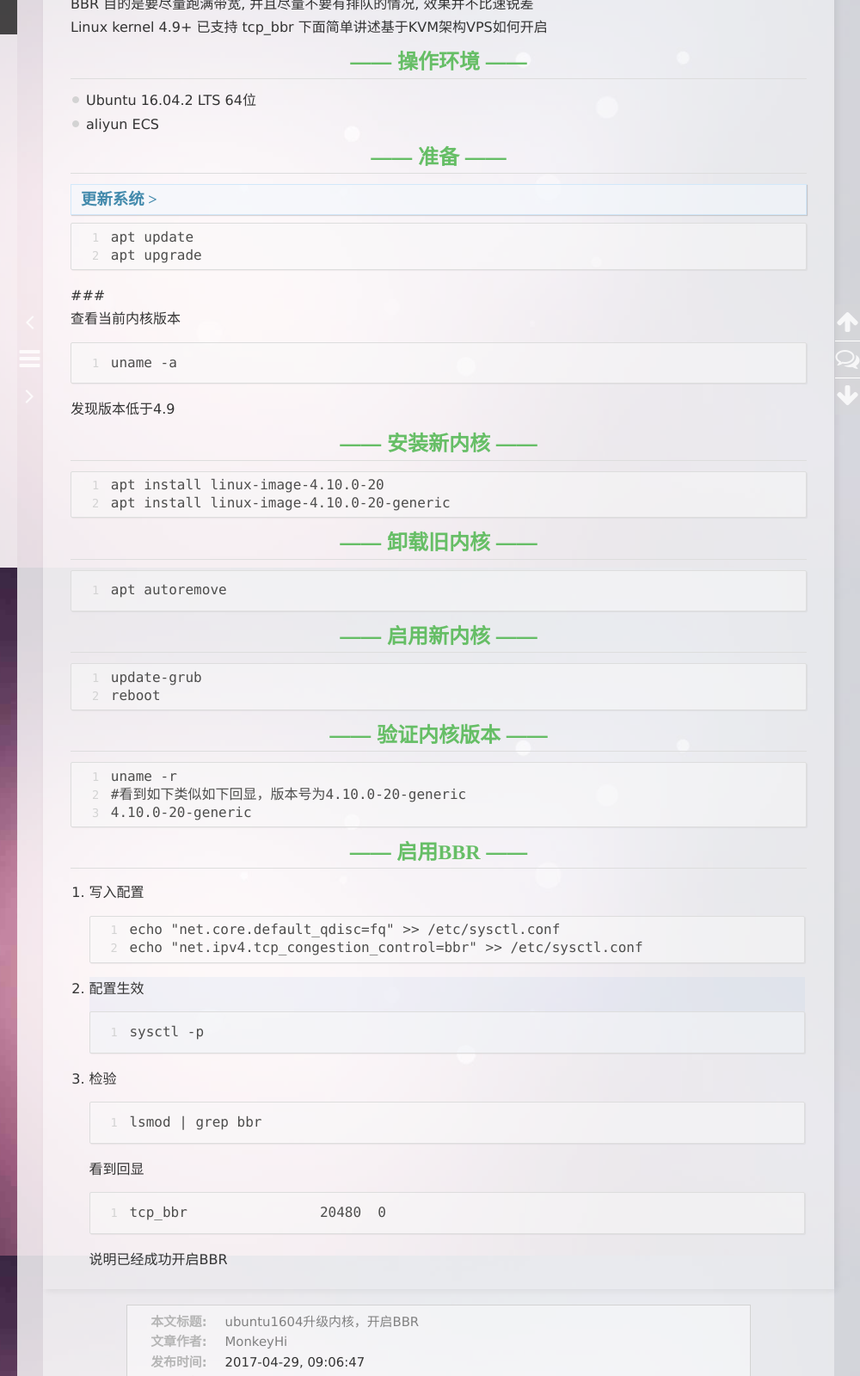
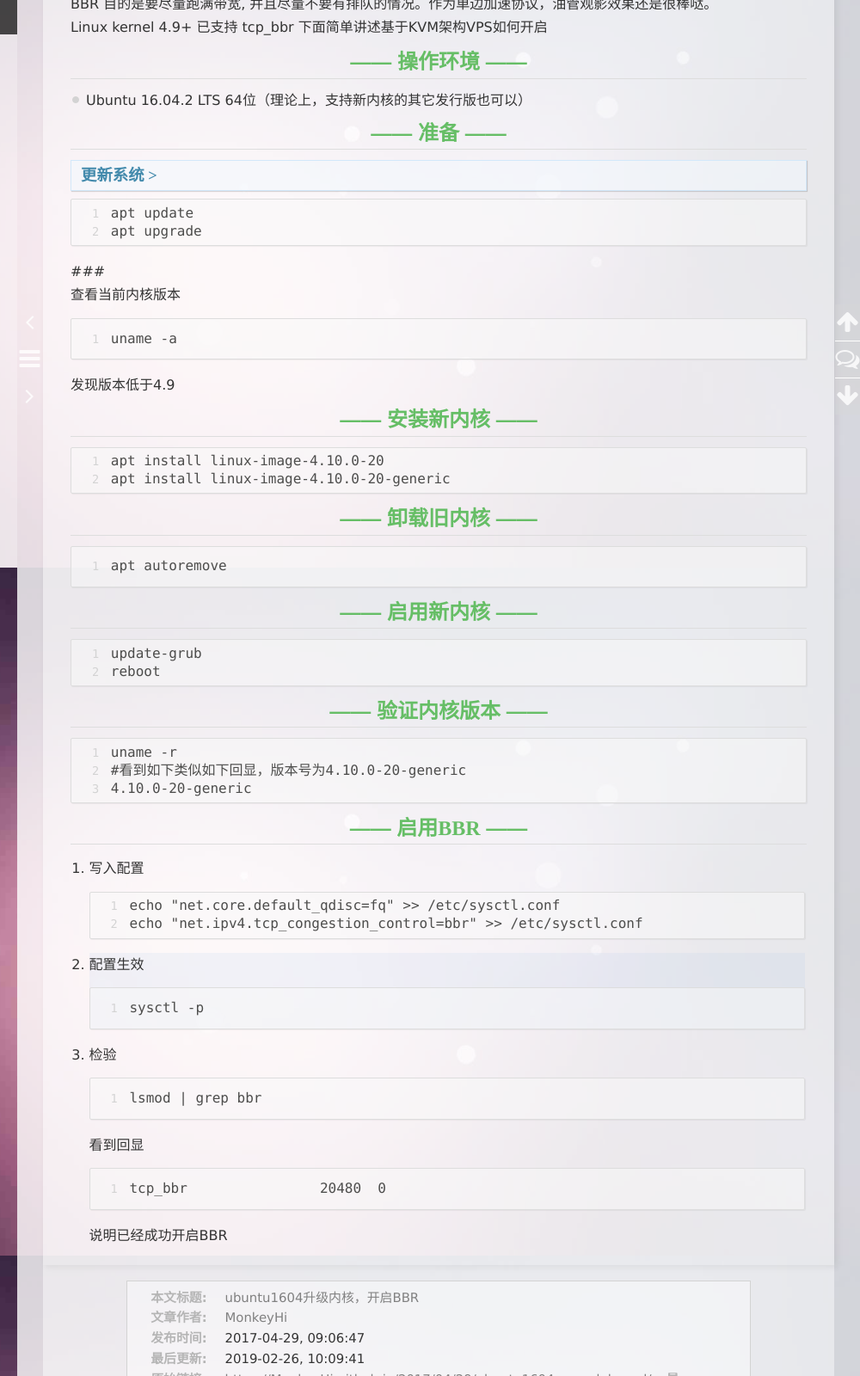
Before and after one commit to HonorIpaddr/MonkeyHi.github.io, a plain HTML site: page 2017/04/29/ubuntu1604upgradekernel/index.html in a window 1280 px wide. Shown: the part 140-1740 px from the top of the page at 86% size, 280-1280 px from the left. Drawn offline with nearby package versions, Linux system fonts and the light colour scheme; some packages are replaced by stand-ins of ours; a script that the page names is missing.

Commit message:
2019-02-26 10:10:00update

```diff
--- a/2017/04/29/ubuntu1604upgradekernel/index.html
+++ b/2017/04/29/ubuntu1604upgradekernel/index.html
@@ -15,16 +15,16 @@
 
 
 
-<meta name="description" content="BBR 目的是要尽量跑满带宽, 并且尽量不要有排队的情况, 效果并不比速锐差Linux kernel 4.9+ 已支持 tcp_bbr 下面简单讲述基于KVM架构VPS如何开启">
+<meta name="description" content="BBR 目的是要尽量跑满带宽, 并且尽量不要有排队的情况。作为单边加速协议，油管观影效果还是很棒哒。Linux kernel 4.9+ 已支持 tcp_bbr 下面简单讲述基于KVM架构VPS如何开启">
 <meta property="og:type" content="article">
 <meta property="og:title" content="ubuntu1604升级内核，开启BBR">
 <meta property="og:url" content="https://MonkeyHi.github.io/2017/04/29/ubuntu1604upgradekernel/index.html">
 <meta property="og:site_name" content="MonkeyHi">
-<meta property="og:description" content="BBR 目的是要尽量跑满带宽, 并且尽量不要有排队的情况, 效果并不比速锐差Linux kernel 4.9+ 已支持 tcp_bbr 下面简单讲述基于KVM架构VPS如何开启">
-<meta property="og:updated_time" content="2017-04-29T02:51:42.447Z">
+<meta property="og:description" content="BBR 目的是要尽量跑满带宽, 并且尽量不要有排队的情况。作为单边加速协议，油管观影效果还是很棒哒。Linux kernel 4.9+ 已支持 tcp_bbr 下面简单讲述基于KVM架构VPS如何开启">
+<meta property="og:updated_time" content="2019-02-26T02:09:41.437Z">
 <meta name="twitter:card" content="summary">
 <meta name="twitter:title" content="ubuntu1604升级内核，开启BBR">
-<meta name="twitter:description" content="BBR 目的是要尽量跑满带宽, 并且尽量不要有排队的情况, 效果并不比速锐差Linux kernel 4.9+ 已支持 tcp_bbr 下面简单讲述基于KVM架构VPS如何开启">
+<meta name="twitter:description" content="BBR 目的是要尽量跑满带宽, 并且尽量不要有排队的情况。作为单边加速协议，油管观影效果还是很棒哒。Linux kernel 4.9+ 已支持 tcp_bbr 下面简单讲述基于KVM架构VPS如何开启">
 
 <link rel="apple-touch-icon" href= "/apple-touch-icon.png">
 
@@ -280,10 +280,9 @@
     <div class="article-entry" itemprop="articleBody">
 
 
-        <p>BBR 目的是要尽量跑满带宽, 并且尽量不要有排队的情况, 效果并不比速锐差<br>Linux kernel 4.9+ 已支持 tcp_bbr 下面简单讲述基于KVM架构VPS如何开启<br><a id="more"></a></p>
+        <p>BBR 目的是要尽量跑满带宽, 并且尽量不要有排队的情况。作为单边加速协议，油管观影效果还是很棒哒。<br>Linux kernel 4.9+ 已支持 tcp_bbr 下面简单讲述基于KVM架构VPS如何开启<br><a id="more"></a></p>
 <h2 id="操作环境"><a href="#操作环境" class="headerlink" title="操作环境"></a>操作环境</h2><ul>
-<li>Ubuntu 16.04.2 LTS 64位</li>
-<li>aliyun ECS</li>
+<li>Ubuntu 16.04.2 LTS 64位（理论上，支持新内核的其它发行版也可以）</li>
 </ul>
 <h2 id="准备"><a href="#准备" class="headerlink" title="准备"></a>准备</h2><h3 id="更新系统"><a href="#更新系统" class="headerlink" title="更新系统"></a>更新系统</h3>  <figure class="highlight plain"><table><tr><td class="gutter"><pre><div class="line">1</div><div class="line">2</div></pre></td><td class="code"><pre><div class="line">apt update</div><div class="line">apt upgrade</div></pre></td></tr></table></figure>
 <p>###<br> 查看当前内核版本<br>  <figure class="highlight plain"><table><tr><td class="gutter"><pre><div class="line">1</div></pre></td><td class="code"><pre><div class="line">uname -a</div></pre></td></tr></table></figure></p>
@@ -317,7 +316,7 @@
         <p><span>本文标题:</span><a href="/2017/04/29/ubuntu1604upgradekernel/">ubuntu1604升级内核，开启BBR</a></p>
         <p><span>文章作者:</span><a href="/" title="回到主页">MonkeyHi</a></p>
         <p><span>发布时间:</span>2017-04-29, 09:06:47</p>
-        <p><span>最后更新:</span>2017-04-29, 10:51:42</p>
+        <p><span>最后更新:</span>2019-02-26, 10:09:41</p>
         <p>
             <span>原始链接:</span><a class="post-url" href="/2017/04/29/ubuntu1604upgradekernel/" title="ubuntu1604升级内核，开启BBR">https://MonkeyHi.github.io/2017/04/29/ubuntu1604upgradekernel/</a>
             <span class="copy-path" data-clipboard-text="原文: https://MonkeyHi.github.io/2017/04/29/ubuntu1604upgradekernel/　　作者: MonkeyHi" title="点击复制文章链接"><i class="fa fa-clipboard"></i></span>
```
Also changed, not shown: index.html (+1 -1 lines), search.xml (+6 -7 lines).
